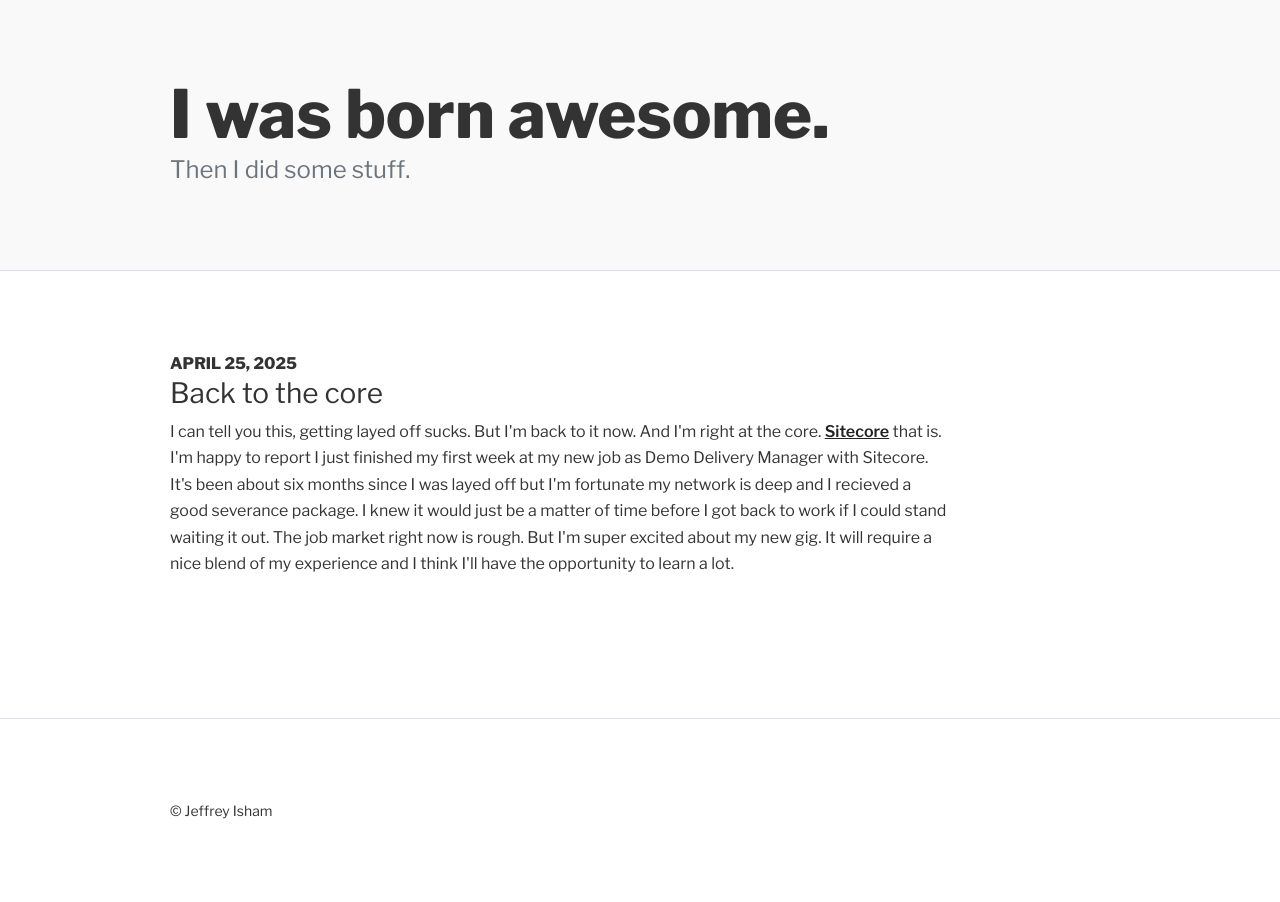
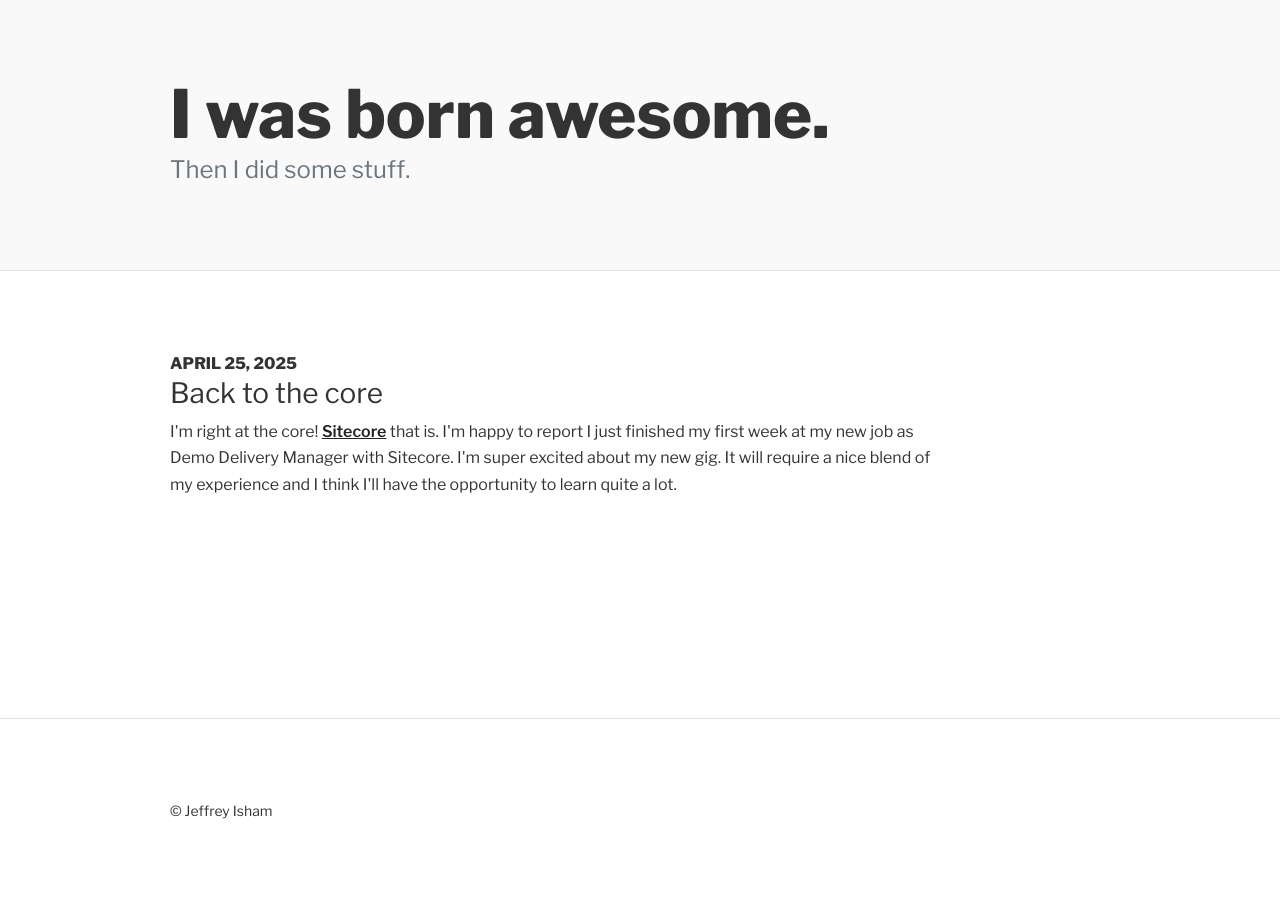
Before and after one commit to jeffreyisham/jeffreyisham.github.io, a Jekyll site: the page built from _posts/2025-04-25-back-to-the-core.md, in a window 1280 px wide. Built offline with Jekyll 4.4.1, drawn with Linux system fonts in a browser that asks for light colours.

Commit message:
Edit blog post for clarity and conciseness
Removed duplicate content and corrected spelling errors.

```diff
--- a/_posts/2025-04-25-back-to-the-core.md
+++ b/_posts/2025-04-25-back-to-the-core.md
@@ -6,4 +6,4 @@ meta:
   title: Back to the core | Jeffrey Isham
 ---
 
-<p>I can tell you this, getting layed off sucks. But I'm back to it now. And I'm right at the core. <a href="https://www.sitecore.com" target="_blank">Sitecore</a> that is. I'm happy to report I just finished my first week at my new job as Demo Delivery Manager with Sitecore. It's been about six months since I was layed off but I'm fortunate my network is deep and I recieved a good severance package. I knew it would just be a matter of time before I got back to work if I could stand waiting it  out. The job market right now is rough. But I'm super excited about my new gig. It will require a nice blend of my experience and I think I'll have the opportunity to learn a lot.</p>
+<p>I'm right at the core! <a href="https://www.sitecore.com" target="_blank">Sitecore</a> that is. I'm happy to report I just finished my first week at my new job as Demo Delivery Manager with Sitecore. I'm super excited about my new gig. It will require a nice blend of my experience and I think I'll have the opportunity to learn quite a lot.</p>
```
